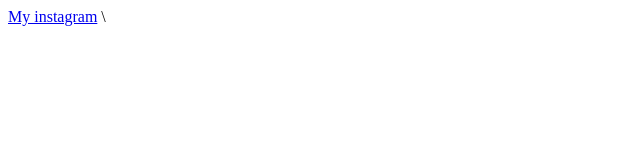
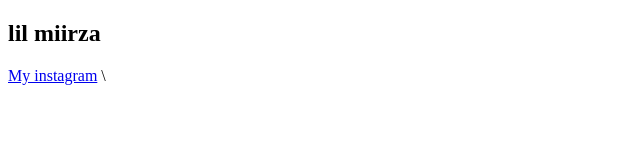
Before and after one commit to AlirezaHedayatfar/AlirezaHedayatfar.github.io, a plain HTML site: page index.html in a window 1280 px wide. Shown: the whole page, without its empty margins (0-640 px from the left). Drawn offline with Linux system fonts and the light colour scheme.

Commit message:
Update index.html

```diff
--- a/index.html
+++ b/index.html
@@ -7,6 +7,7 @@
 </head>
 <body>
 
+    <h2>lil miirza</h2>
     <a href="https://instagram.com/alireza_hdytfr">My instagram</a>
 
 </body>
```
